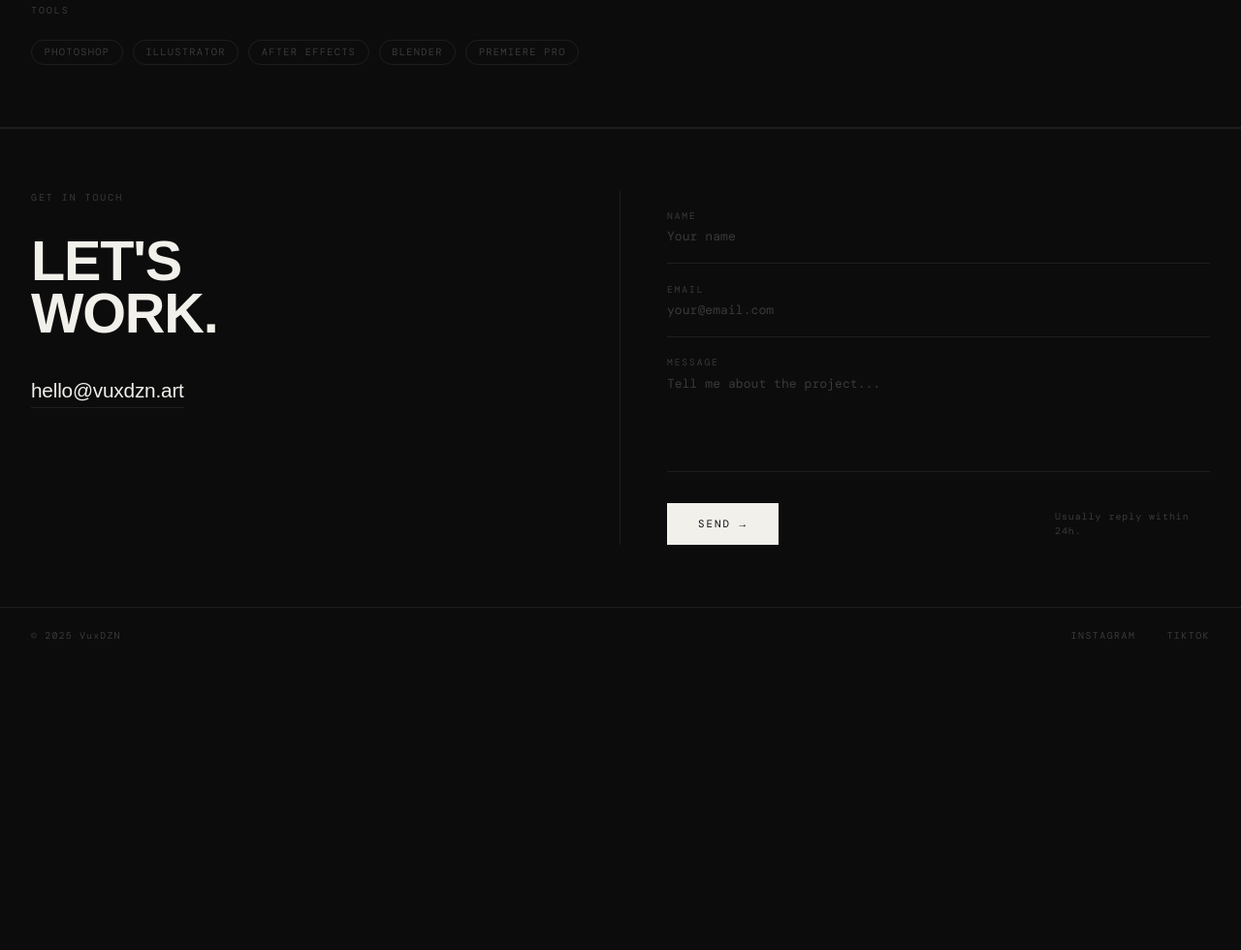
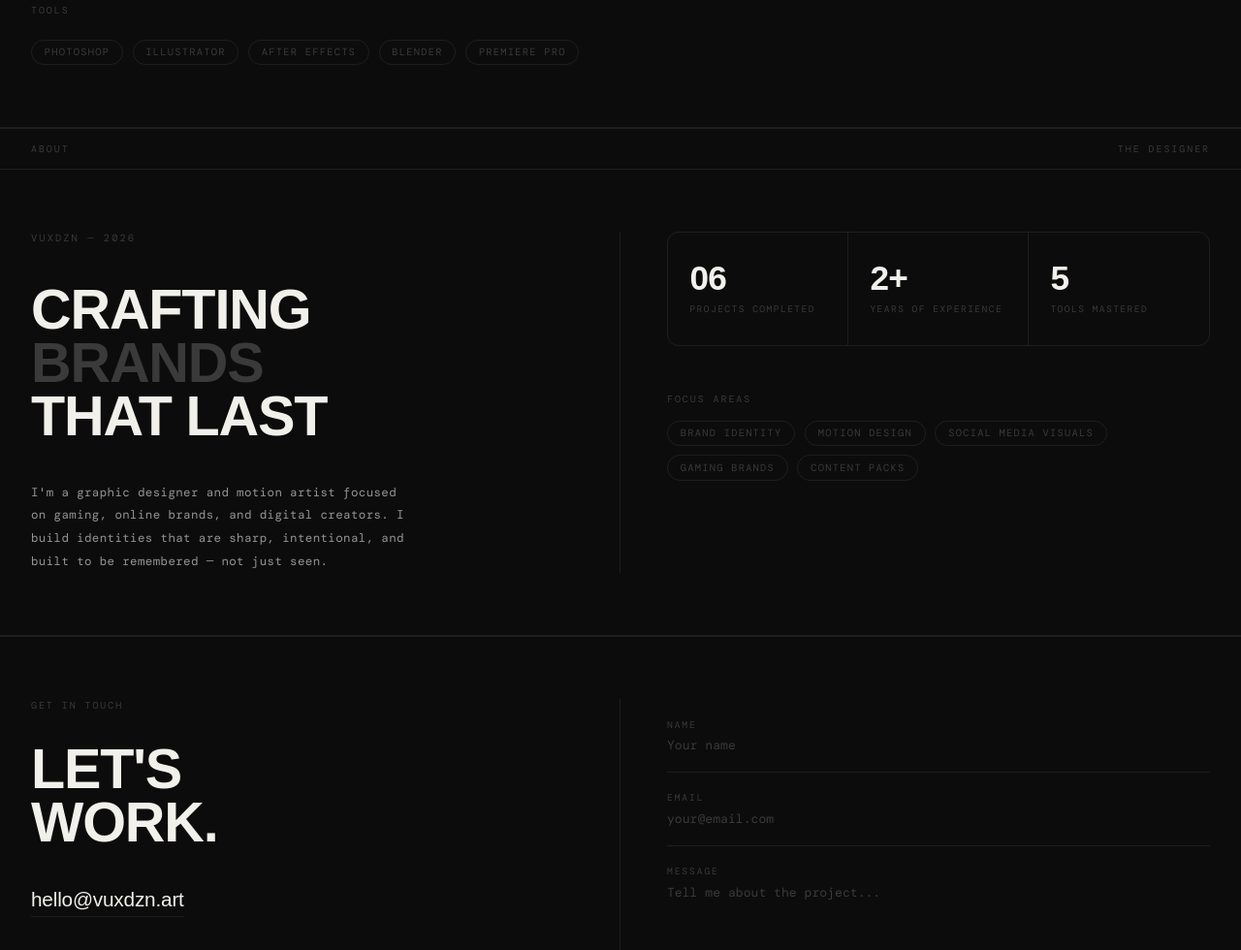
Before and after one commit to vulaga/fantastic-invention, a plain HTML site: page index.html in a window 1280 px wide. Shown: the part 1820-2800 px from the top of the page at 97% size. Before the commit the page ends 2505 px from the top, so only its background shows below. Drawn offline with nearby package versions, Linux system fonts and the light colour scheme; a web font is replaced by a local one.

Commit message:
Add files via upload

```diff
--- a/index.html
+++ b/index.html
@@ -313,6 +313,108 @@ nav {
 }
 @media (max-width: 540px) {
   .services-grid { grid-template-columns: 1fr; }
+}
+
+/* ── ABOUT ── */
+#about {
+  border-top: 1px solid var(--line);
+  border-bottom: 1px solid var(--line);
+}
+.about-header {
+  padding: 0.9rem 2rem;
+  border-bottom: 1px solid var(--line);
+  display: flex; align-items: center; justify-content: space-between;
+}
+.about-header span {
+  font-size: 0.62rem; letter-spacing: 0.2em;
+  color: var(--muted); text-transform: uppercase;
+}
+.about-body {
+  padding: 4rem 2rem;
+  display: grid;
+  grid-template-columns: 1fr 1fr;
+  gap: 0;
+}
+.about-left {
+  border-right: 1px solid var(--line);
+  padding-right: 3rem;
+  display: flex; flex-direction: column; justify-content: flex-start;
+}
+.about-index {
+  font-size: 0.65rem; letter-spacing: 0.2em;
+  color: var(--muted); text-transform: uppercase;
+  margin-bottom: 2.5rem;
+}
+.about-title {
+  font-family: 'Unbounded', sans-serif;
+  font-size: clamp(2rem, 4.5vw, 4rem);
+  font-weight: 900;
+  line-height: 0.95;
+  letter-spacing: -0.02em;
+  margin-bottom: 2.5rem;
+}
+.about-title em { font-style: normal; color: var(--muted); }
+.about-bio {
+  font-size: 0.78rem;
+  color: rgba(242,240,235,0.6);
+  line-height: 1.9;
+  letter-spacing: 0.03em;
+  max-width: 400px;
+}
+.about-right {
+  padding-left: 3rem;
+  display: flex; flex-direction: column; gap: 3rem; justify-content: flex-start;
+}
+.about-stats {
+  display: grid; grid-template-columns: repeat(3, 1fr);
+  gap: 0;
+  border: 1px solid var(--line);
+  border-radius: 12px;
+  overflow: hidden;
+}
+.about-stat {
+  padding: 1.8rem 1.4rem;
+  display: flex; flex-direction: column; gap: 0.5rem;
+  border-right: 1px solid var(--line);
+  transition: background 0.25s;
+}
+.about-stat:last-child { border-right: none; }
+.about-stat:hover { background: var(--hover-bg); }
+.about-stat-num {
+  font-family: 'Unbounded', sans-serif;
+  font-size: clamp(1.6rem, 3vw, 2.2rem);
+  font-weight: 900;
+  line-height: 1;
+  letter-spacing: -0.02em;
+}
+.about-stat-label {
+  font-size: 0.6rem; letter-spacing: 0.15em;
+  color: var(--muted); text-transform: uppercase;
+  line-height: 1.5;
+}
+.about-focus-label {
+  font-size: 0.62rem; letter-spacing: 0.2em;
+  color: var(--muted); text-transform: uppercase;
+  margin-bottom: 1rem;
+}
+.about-focus-list {
+  display: flex; flex-wrap: wrap; gap: 0.6rem;
+}
+@media (max-width: 768px) {
+  .about-body {
+    grid-template-columns: 1fr;
+    padding: 2.5rem 1.4rem;
+  }
+  .about-left {
+    border-right: none;
+    border-bottom: 1px solid var(--line);
+    padding-right: 0;
+    padding-bottom: 2.5rem;
+    margin-bottom: 2.5rem;
+  }
+  .about-right { padding-left: 0; }
+  .about-stats { grid-template-columns: repeat(3, 1fr); }
+  .about-stat { padding: 1.2rem 0.9rem; }
 }
 
 /* ── CONTACT ── */
@@ -799,6 +901,7 @@ footer p { font-size: 0.62rem; letter-spacing: 0.12em; color: var(--muted); }
   <div class="nav-right">
     <div class="nav-links">
       <a href="#work" data-en="Work" data-sr="Radovi">Work</a>
+      <a href="#about" data-en="About" data-sr="O Meni">About</a>
       <a href="#contact" data-en="Contact" data-sr="Kontakt">Contact</a>
     </div>
     <button class="lang-btn" id="langBtn" onclick="toggleLang()">SR</button>
@@ -811,6 +914,7 @@ footer p { font-size: 0.62rem; letter-spacing: 0.12em; color: var(--muted); }
 <!-- MOBILE MENU -->
 <div class="mobile-menu" id="mobileMenu">
   <a href="#work" onclick="closeMenu()" data-en="Work" data-sr="Radovi">Work</a>
+  <a href="#about" onclick="closeMenu()" data-en="About" data-sr="O Meni">About</a>
   <a href="#contact" onclick="closeMenu()" data-en="Contact" data-sr="Kontakt">Contact</a>
   <button class="lang-btn" onclick="toggleLang(); closeMenu();" id="langBtnMobile">SR</button>
 </div>
@@ -978,6 +1082,49 @@ footer p { font-size: 0.62rem; letter-spacing: 0.12em; color: var(--muted); }
       <span class="tool-tag">Premiere Pro</span>
     </div>
   </section>
+</section>
+
+<!-- ABOUT -->
+<section id="about" class="fade-up">
+  <div class="about-header">
+    <span data-en="About" data-sr="O Meni">About</span>
+    <span data-en="The Designer" data-sr="Dizajner">The Designer</span>
+  </div>
+  <div class="about-body">
+    <div class="about-left">
+      <div class="about-index" data-en="VuxDZN — 2026" data-sr="VuxDZN — 2026">VuxDZN — 2026</div>
+      <h2 class="about-title">
+        <span data-en="CRAFTING<br><em>BRANDS</em><br>THAT LAST" data-sr="KREIRANJE<br><em>BRENDOVA</em><br>KOJI TRAJU">CRAFTING<br><em>BRANDS</em><br>THAT LAST</span>
+      </h2>
+      <p class="about-bio" data-en="I'm a graphic designer and motion artist focused on gaming, online brands, and digital creators. I build identities that are sharp, intentional, and built to be remembered — not just seen." data-sr="Ja sam grafički dizajner i motion artist fokusiran na gaming, online brendove i digitalne kreatore. Gradim identitete koji su precizni, promišljeni i napravljeni da se pamte — a ne samo vide.">I'm a graphic designer and motion artist focused on gaming, online brands, and digital creators. I build identities that are sharp, intentional, and built to be remembered — not just seen.</p>
+    </div>
+    <div class="about-right">
+      <div class="about-stats">
+        <div class="about-stat">
+          <span class="about-stat-num">06</span>
+          <span class="about-stat-label" data-en="Projects Completed" data-sr="Završenih Projekata">Projects Completed</span>
+        </div>
+        <div class="about-stat">
+          <span class="about-stat-num">2+</span>
+          <span class="about-stat-label" data-en="Years of Experience" data-sr="Godina Iskustva">Years of Experience</span>
+        </div>
+        <div class="about-stat">
+          <span class="about-stat-num">5</span>
+          <span class="about-stat-label" data-en="Tools Mastered" data-sr="Savladanih Alata">Tools Mastered</span>
+        </div>
+      </div>
+      <div class="about-focus">
+        <p class="about-focus-label" data-en="Focus Areas" data-sr="Oblast Rada">Focus Areas</p>
+        <div class="about-focus-list">
+          <span class="tool-tag" data-en="Brand Identity" data-sr="Brend Identitet">Brand Identity</span>
+          <span class="tool-tag" data-en="Motion Design" data-sr="Motion Dizajn">Motion Design</span>
+          <span class="tool-tag" data-en="Social Media Visuals" data-sr="Vizuali za Mreže">Social Media Visuals</span>
+          <span class="tool-tag" data-en="Gaming Brands" data-sr="Gaming Brendovi">Gaming Brands</span>
+          <span class="tool-tag" data-en="Content Packs" data-sr="Content Paketi">Content Packs</span>
+        </div>
+      </div>
+    </div>
+  </div>
 </section>
 
 <!-- CONTACT -->
```
